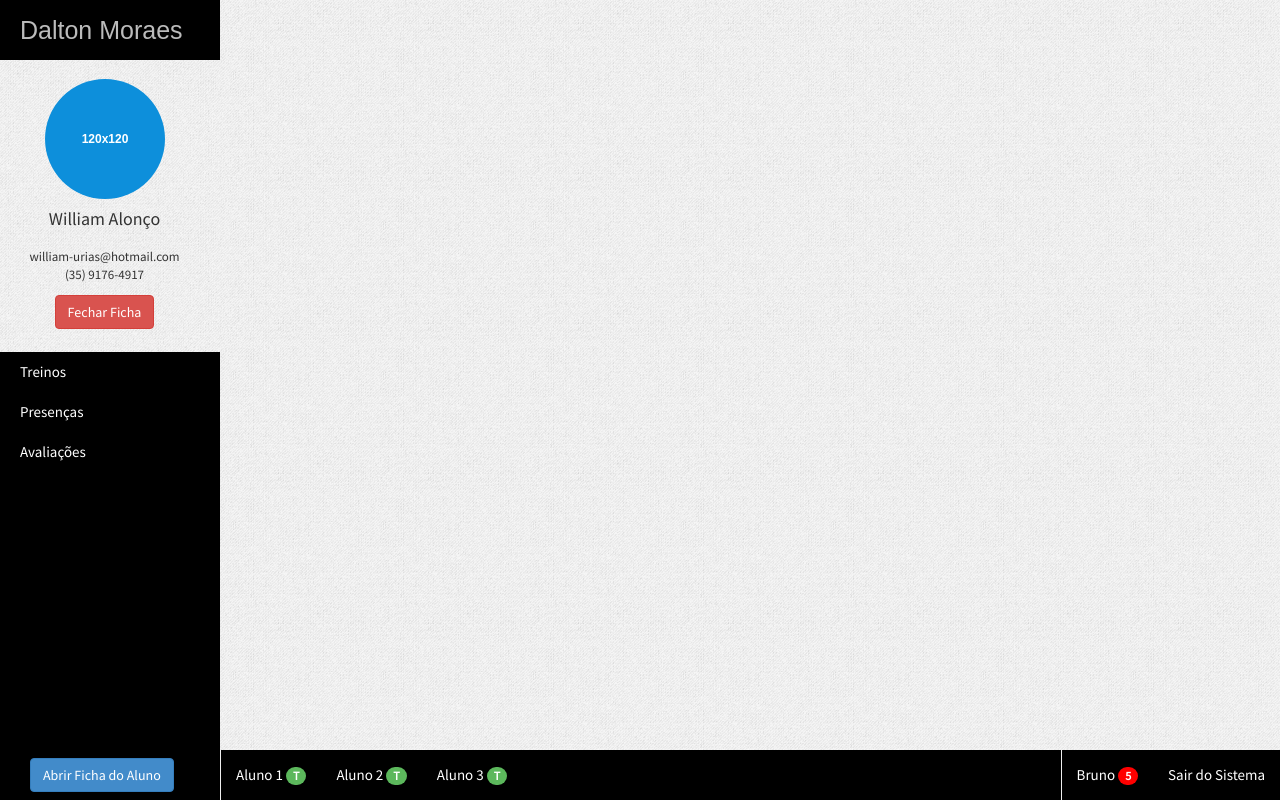
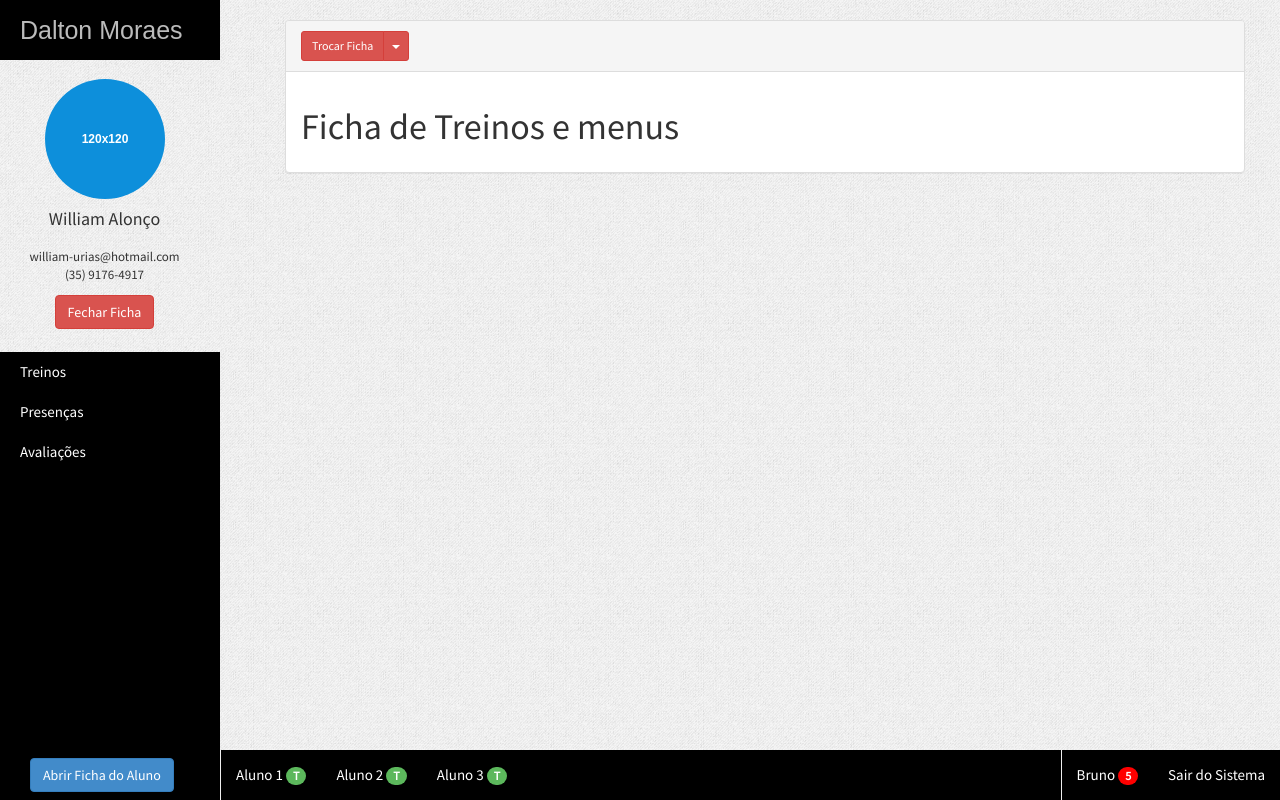
Before and after one commit to sistemavitta/projeto-vitta, a Django app: page /admin-home/ in a window 1280 px wide. Run offline with Django 3.2, Linux system fonts and the light colour scheme; parts of the project's set-up code (start-up, migrations or seed data) failed here and were passed over; some libraries are stand-ins or nearby versions; some web fonts are replaced.

Commit message:
@T103 Definição da estrutura do layout da parte de treinos.

```diff
--- a/Vitta/static/css/main.css
+++ b/Vitta/static/css/main.css
@@ -196,16 +238,15 @@ body {
 }
 
 .content-header {
-  height: 65px;
-  line-height: 65px;
+  margin-left: 32px;
 }
 
-.content-header h1 {
+/* .content-header h1 {
   margin: 0;
   margin-left: 20px;
   line-height: 65px;
   display: inline-block;
-}
+} */
 
 #menu-toggle {
   display: none;
--- a/administration/templates/administration/admin-home.html
+++ b/administration/templates/administration/admin-home.html
@@ -56,29 +56,62 @@
             </div>
 
             <div id="page-content-wrapper">
+                <div class="page-content inset">
+                    <div class="container-fluid">
+                        <div class="row">
+                            <div class="col-md-12">
+                                <div class="panel panel-default"> <!-- panel -->
+                                    <div class="panel-heading"> <!-- panel-heading -->
+                                        <div class="btn-group"> <!-- group -->
+                                            <button type="button" class="btn btn-danger btn-sm">Trocar Ficha</button>
+                                            <button type="button" class="btn btn-danger btn-sm dropdown-toggle" data-toggle="dropdown">
+                                                <span class="caret"></span>
+                                                <span class="sr-only">Toggle Dropdown</span>
+                                            </button>
+                                            <ul class="dropdown-menu" role="menu">
+                                                <li><a href="#">Ficha 1</a></li>
+                                                <li class="divider"></li>
+                                                <li><a href="#">Ficha 2</a></li>
+                                                <li class="divider"></li>
+                                                <li><a href="#">Ficha 3</a></li>
+                                            </ul>
+                                        </div> <!-- /.group -->
+                                    </div> <!-- /.panel-heading -->
+                                    <div class="panel-body"> <!-- panel-body -->
+                                        <h1>Ficha de Treinos e menus</h1>
+                                    </div> <!-- /.panel-body -->
+                                </div> <!-- /.panel -->
+                            </div>
+                        </div>
+                    </div>
+                </div>
                 <div class="content-header">
-                    <h1>
-                        <a id="menu-toggle" href="#" class="btn btn-default"><i class="icon-reorder"></i></a>
-                    </h1>
+                    <a id="menu-toggle" href="#" class="btn btn-default"><i class="icon-reorder"></i></a>
                 </div>
             </div>
         </div>
 
-        <nav class="navbar navbar-inverse navbar-fixed-bottom admin-navbar-bottom" role="navigation"> <!-- navbar-bottom -->
-            <div class="container-fluid"> <!-- container -->
-                <div class="navbar-header"> <!-- navbar-header -->
+        <!-- navbar-bottom -->
+        <nav class="navbar navbar-inverse navbar-fixed-bottom admin-navbar-bottom" role="navigation">
+            <!-- container -->
+            <div class="container-fluid">
+                <!-- navbar-header -->
+                <div class="navbar-header">
                     <button type="button" class="navbar-toggle" data-toggle="collapse" data-target=".navbar-admin-collapse">
                         <span class="sr-only">Toggle navigation</span>
                         <span class="icon-bar"></span>
                         <span class="icon-bar"></span>
                         <span class="icon-bar"></span>
                     </button>
-                    <a class="navbar-brand admin-navbar-search" href="#success" data-toggle="modal" ng-click="buscar()"> <!-- search-records -->
+                    <!-- search-records -->
+                    <a class="navbar-brand admin-navbar-search" href="#success" data-toggle="modal" ng-click="buscar()">
                         <button type="button" class="btn btn-primary admin-btn-search">Abrir Ficha do Aluno</button>
                     </a> <!-- /.search-records -->
                 </div> <!-- /.navbar-header -->
-                <div class="collapse navbar-collapse navbar-admin-collapse"> <!-- navbar-collapse -->
-                    <ul class="nav navbar-nav navbar-left admin-navbar-assets"> <!-- navbar-assets -->
+                <!-- navbar-collapse -->
+                <div class="collapse navbar-collapse navbar-admin-collapse">
+                    <!-- navbar-assets -->
+                    <ul class="nav navbar-nav navbar-left admin-navbar-assets">
                         <li>
                             <a href="#">Aluno 1 <span class="badge admin-badge-assets">T</span></a>
                         </li>
@@ -90,7 +123,8 @@
                         </li>
 
                     </ul> <!-- /.navbar-assets -->
-                    <ul class="nav navbar-nav navbar-right admin-navbar-logout"> <!-- navbar-logout -->
+                    <!-- navbar-logout -->
+                    <ul class="nav navbar-nav navbar-right admin-navbar-logout">
                         <li>
                             <a href="#">Bruno <span class="badge admin-badge-logout">5</span></a>
                         </li>
```
Also changed, not shown: other parts of Vitta/static/css/main.css (+42 -0 lines), Vitta/static/img/admin-add-user.png (deleted).
